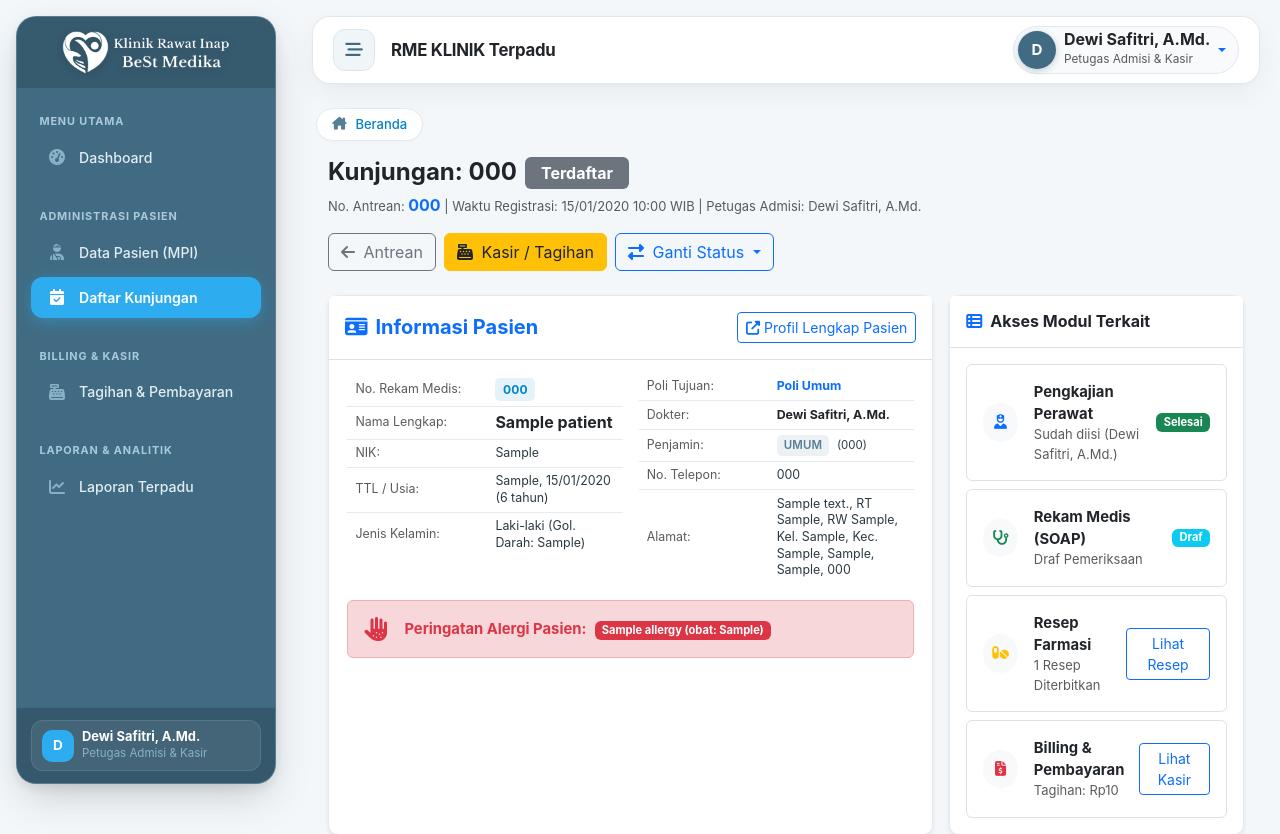
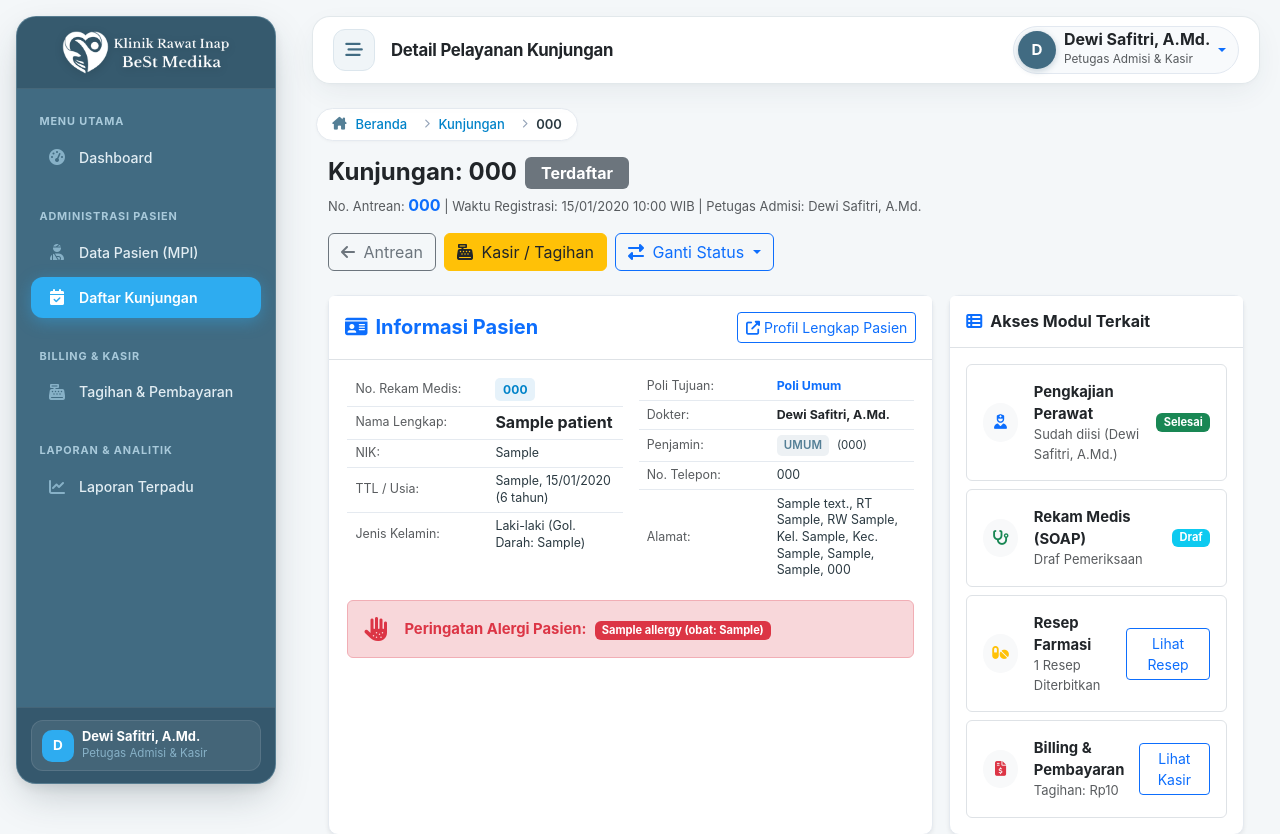
Before and after one commit to ardhikaxx/rme-klinik, a Laravel app: page /visits/1 in a window 1280 px wide. Shown: the top 834 px of the page. Run offline with Laravel 12, Linux system fonts and the light colour scheme; a user stored in the database is signed in; data comes from the database, SQL or seed files in the repository; tables that the repository leaves empty hold one stand-in row (values such as "Sample post"); parts of the project's set-up code (start-up, migrations or seed data) failed here and were passed over; some libraries are stand-ins or nearby versions.

Commit message:
feat: implementasi breadcrumb navigasi pada halaman detail kunjungan

```diff
--- a/resources/views/visits/show.blade.php
+++ b/resources/views/visits/show.blade.php
@@ -1,6 +1,12 @@
 @extends('layouts.app')
 
 @section('title', 'Detail Kunjungan - ' . $visit->visit_number)
+@section('page_title', 'Detail Pelayanan Kunjungan')
+
+@section('breadcrumb')
+    <li class="breadcrumb-item"><a href="{{ route('visits.index') }}">Kunjungan</a></li>
+    <li class="breadcrumb-item active" aria-current="page">{{ $visit->visit_number }}</li>
+@endsection
 
 @section('content')
 <div class="container-fluid">
```
